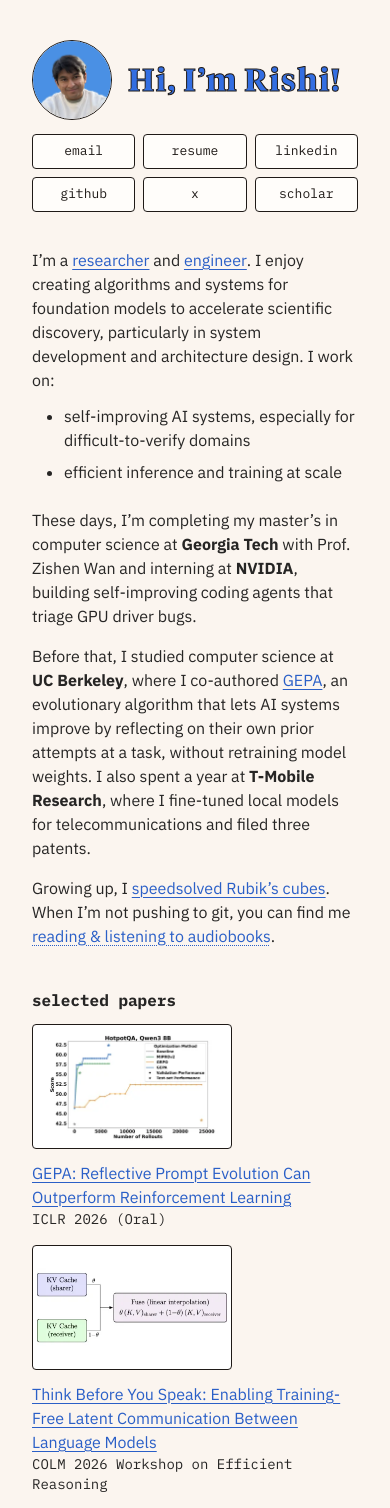
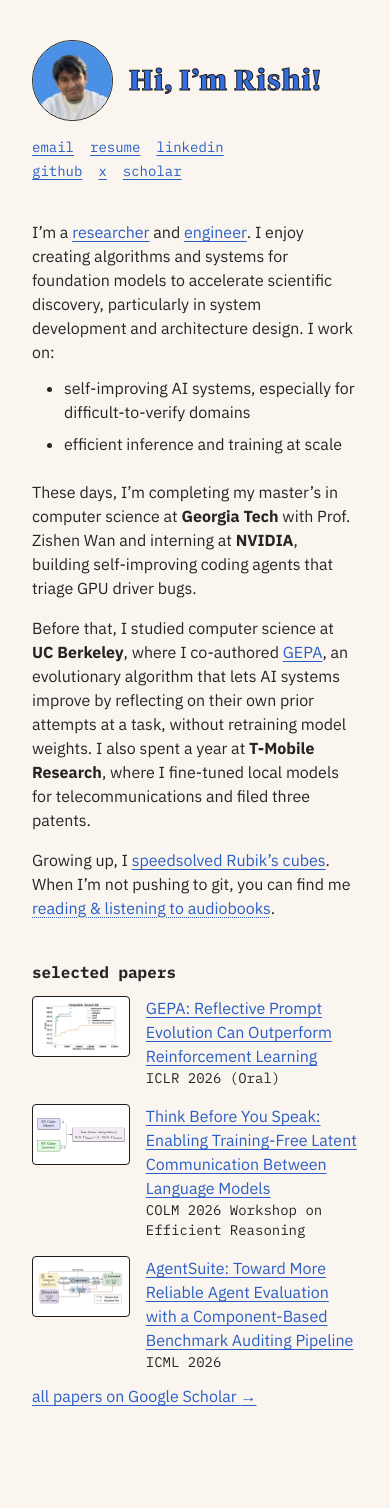
Before and after one commit to rishiskhare/rishiskhare.github.io, a Next.js app: page / in a window 390 px wide. Shown: the top 1508 px of the page. After the commit the page ends 1448 px from the top, so only its background shows below. Built offline with nearby package versions, Linux system fonts and the light colour scheme.

Commit message:
feat: add social preview, slim headline font and polish layout

```diff
--- a/app/globals.css
+++ b/app/globals.css
@@ -2,7 +2,6 @@
   --bg: #fbf5ef;
   --text: rgba(0, 0, 0, 0.85);
   --ink: #1f1a17;
-  --paper: #fffdfa;
   --blue: #2a5fc7;
   --blue-dark: #1b3f8f;
   --highlight: color-mix(in srgb, var(--blue) 25%, transparent);
@@ -11,8 +10,7 @@
 }
 
 img,
-.shell,
-.profile-link {
+.shell {
   box-sizing: border-box;
 }
 
@@ -34,16 +32,16 @@ body {
   background-color: var(--bg);
   color: var(--text);
   font-family: var(--font-plex-sans), system-ui, sans-serif;
-  line-height: 1.6;
+  line-height: 1.5;
 }
 
-:where(a, button):focus-visible {
+:where(a, button, [role="button"]):focus-visible {
   outline: 2px solid var(--ink);
   outline-offset: 3px;
 }
 
 /* Hides content visually but keeps it in the accessibility tree.
-   :focus-within / :active opt elements out — useful for skip links and
+   :focus-within / :active opt elements out, which is useful for skip links and
    any focusable content wrapped in this class. */
 .visually-hidden:where(:not(:focus-within, :active)) {
   position: absolute !important;
@@ -69,6 +67,7 @@ body {
   text-underline-offset: 3px;
   padding: 0 2px;
   margin: 0 -2px;
+  -webkit-box-decoration-break: clone;
   box-decoration-break: clone;
   background: linear-gradient(var(--highlight), var(--highlight)) left 0 bottom 0.1em / 100% 0 no-repeat;
 }
@@ -88,9 +87,7 @@ body {
 }
 
 .hobby-link {
-  font: inherit;
   text-decoration-style: dotted;
-  border: 0;
   cursor: pointer;
 }
 
@@ -115,17 +112,17 @@ body {
   grid-template-areas:
     "photo name"
     "links links";
-  column-gap: 1rem;
+  column-gap: clamp(1rem, 4cqi, 1.5rem);
   row-gap: 0.875rem;
   align-items: center;
 }
 
 .profile-photo {
   grid-area: photo;
-  inline-size: 5rem;
-  block-size: 5rem;
+  /* Scales linearly from 5rem on a 20rem-wide page to 7.5rem at 36rem (the max). */
+  inline-size: clamp(5rem, 1.875rem + 15.625cqi, 7.5rem);
+  aspect-ratio: 1;
   object-fit: cover;
-  background-color: var(--paper);
   border: 1.5px solid var(--ink);
   border-radius: 50%;
 }
@@ -133,7 +130,8 @@ body {
 .profile-name {
   grid-area: name;
   font-family: var(--font-tiempos), serif;
-  font-size: clamp(1.625rem, 14.5cqi - 1rem, 2.5rem);
+  /* Scales linearly from 1.75rem on a 20rem-wide page to 2.5rem at 36rem (the max). */
+  font-size: clamp(1.75rem, 0.8125rem + 4.6875cqi, 2.5rem);
   font-weight: normal;
   line-height: 1.1;
   letter-spacing: 0.04em;
@@ -144,48 +142,15 @@ body {
 
 .profile-links {
   grid-area: links;
-  display: grid;
-  grid-template-columns: repeat(3, minmax(0, 1fr));
-  gap: 0.5rem;
-  max-inline-size: 25.5rem;
-}
-
-.profile-link {
-  display: inline-block;
-  flex: 1 1 auto;
-  min-inline-size: 1.5rem;
-  padding: 0.375rem 0.5rem;
   font-family: var(--mono);
-  font-size: 0.8125rem;
-  text-align: center;
-  color: var(--ink);
-  text-decoration: none;
-  background-color: var(--paper);
-  border: 1.5px solid var(--ink);
-  border-radius: 4px;
-}
-
-@media (pointer: coarse) {
-  .profile-link {
-    display: inline-flex;
-    align-items: center;
-    justify-content: center;
-    min-block-size: 2.75rem;
-  }
-}
-
-@media (hover: hover) {
-  .profile-link:hover {
-    color: var(--paper);
-    background-color: var(--blue);
-    border-color: var(--blue);
-  }
-}
-
-.profile-link:active {
-  color: var(--paper);
-  background-color: var(--blue-dark);
-  border-color: var(--blue-dark);
+  font-size: 0.875rem;
+  text-wrap: balance;
+  /* Links are separated by real spaces (so lines can break between them);
+     widen each space to a 1rem gap. 1ch is one space in the monospace font. */
+  word-spacing: calc(1rem - 1ch);
+  /* Lines 24.5px apart, so each link meets the WCAG 2.5.8 (AA) 24px
+     target-spacing minimum on every device. */
+  line-height: 1.75;
 }
 
 /* Main */
@@ -193,7 +158,6 @@ main {
   display: grid;
   gap: 2.5rem;
   margin-block-start: 2.25rem;
-  line-height: 1.5;
 }
 
 .intro {
@@ -208,7 +172,6 @@ main {
 .bio > ul {
   margin-block-start: 0.75rem;
   padding-inline-start: 2rem;
-  list-style: disc;
 }
 
 .bio li + li {
@@ -234,14 +197,25 @@ main {
   list-style: none;
 }
 
+/* Thumbnail beside the text at every width; it is decorative, so it can shrink on phones. */
 .paper {
+  position: relative;
   display: grid;
-  gap: 0.75rem;
+  grid-template-columns: min(11rem, 30%) 1fr;
+  gap: 1rem;
+  align-items: start;
+}
+
+/* Stretch the title link over the whole entry so the thumbnail is clickable too,
+   keeping one link per paper. */
+.paper .link::after {
+  content: "";
+  position: absolute;
+  inset: 0;
 }
 
 .paper-thumb {
   inline-size: 100%;
-  max-inline-size: 12.5rem;
   aspect-ratio: 16 / 10;
   object-fit: contain;
   padding: 4px;
@@ -260,20 +234,14 @@ main {
   margin-block-start: 0.75rem;
 }
 
-/* Side by side once the photo (7.5rem), gap (1.5rem) and one row of links (~25.5rem) fit. */
-@container page (inline-size >= 35rem) {
+/* Links beside the photo only when all six fit on one line there (~22.6rem,
+   plus the photo and gap), so at most two rows sit beside the photo.
+   Re-measure if the links change. */
+@container page (inline-size >= 31rem) {
   .profile-header {
-    grid-template-columns: auto auto;
-    justify-content: start;
     grid-template-areas:
       "photo name"
       "photo links";
-    column-gap: 1.5rem;
-  }
-
-  .profile-photo {
-    inline-size: 7.5rem;
-    block-size: 7.5rem;
   }
 
   .profile-name {
@@ -282,14 +250,5 @@ main {
 
   .profile-links {
     align-self: start;
-    display: flex;
-    flex-wrap: wrap;
-    max-inline-size: none;
-  }
-
-  .paper {
-    grid-template-columns: 11rem 1fr;
-    gap: 1rem;
-    align-items: center;
   }
 }
--- a/app/hobby-button.tsx
+++ b/app/hobby-button.tsx
@@ -1,6 +1,6 @@
 "use client"
 
-import { useState } from "react"
+import { useState, type KeyboardEvent } from "react"
 
 const hobbies = [
   "reading & listening to audiobooks",
@@ -13,17 +13,31 @@ const hobbies = [
 
 export default function HobbyButton() {
   const [hobbyIndex, setHobbyIndex] = useState(0)
+  const showNextHobby = () => setHobbyIndex((index) => (index + 1) % hobbies.length)
+
+  // A <button> is always laid out as one atomic box, so a long hobby would wrap
+  // inside its own rectangle instead of flowing with the sentence. A span with the
+  // button role wraps like text, but needs the keyboard handling a button has built in.
+  const handleKeyDown = (event: KeyboardEvent<HTMLSpanElement>) => {
+    if (event.repeat) return
+    if (event.key === "Enter" || event.key === " ") {
+      event.preventDefault()
+      showNextHobby()
+    }
+  }
 
   return (
     <>
-      <button
-        type="button"
+      <span
+        role="button"
+        tabIndex={0}
         className="link hobby-link"
-        onClick={() => setHobbyIndex((index) => (index + 1) % hobbies.length)}
+        onClick={showNextHobby}
+        onKeyDown={handleKeyDown}
         aria-describedby="hobby-hint"
       >
         {hobbies[hobbyIndex]}
-      </button>
+      </span>
       <span id="hobby-hint" className="visually-hidden">shows another hobby</span>
     </>
   )
--- a/app/layout.tsx
+++ b/app/layout.tsx
@@ -6,20 +6,17 @@ import "./globals.css"
 const plexMono = IBM_Plex_Mono({
   subsets: ["latin"],
   weight: ["400", "700"],
-  display: "swap",
   variable: "--font-plex-mono",
 })
 
 const plexSans = IBM_Plex_Sans({
   subsets: ["latin"],
-  display: "swap",
   variable: "--font-plex-sans",
 })
 
 const tiempos = localFont({
-  src: "./fonts/TiemposHeadline-Bold.otf",
+  src: "./fonts/TiemposHeadline-Bold.woff2",
   weight: "400",
-  display: "swap",
   variable: "--font-tiempos",
 })
 
@@ -37,7 +34,7 @@ export const metadata: Metadata = {
     siteName: "Rishi Khare",
     type: "profile",
   },
-  twitter: { card: "summary" },
+  twitter: { card: "summary_large_image" },
 }
 
 export const viewport: Viewport = {
--- a/app/page.tsx
+++ b/app/page.tsx
@@ -1,4 +1,5 @@
 import Image from "next/image"
+import { Fragment } from "react"
 import HobbyButton from "./hobby-button"
 import profilePhoto from "./images/rishi-pic.webp"
 import gepaFigure from "./images/papers/gepa.webp"
@@ -47,9 +48,11 @@ export default function Home() {
           <h1 className="profile-name">Hi, I’m Rishi!</h1>
           <nav aria-label="Profiles" className="profile-links">
             {profileLinks.map((link) => (
-              <a key={link.label} href={link.href} className="profile-link">
-                {link.label}
-              </a>
+              <Fragment key={link.label}>
+                <a href={link.href} className="link profile-link">
+                  {link.label}
+                </a>{" "}
+              </Fragment>
             ))}
           </nav>
         </header>
```
Also changed, not shown: app/fonts/TiemposHeadline-Bold.otf (deleted), app/fonts/TiemposHeadline-Bold.woff2 (added), app/opengraph-image.alt.txt (added).
